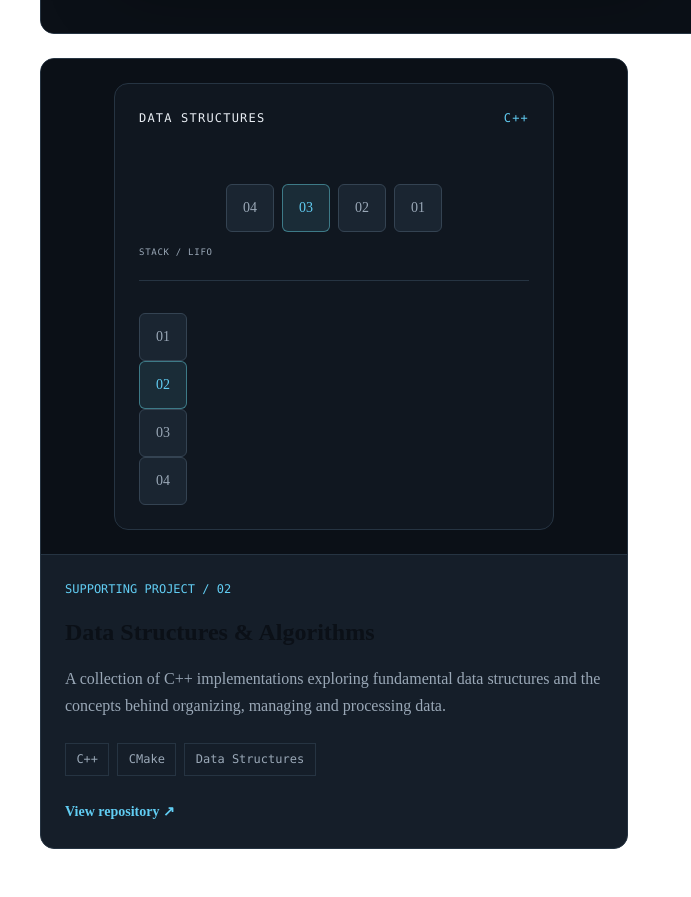
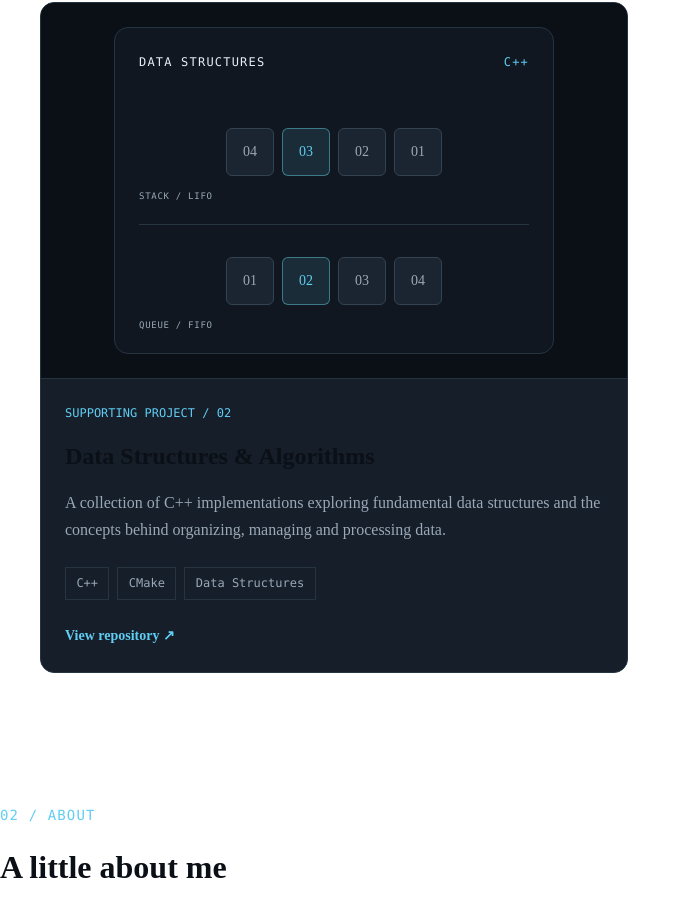
Before and after one commit to gatchez/gatchez-portfolio, a plain HTML site: page index.html in a window 1280 px wide. Shown: the part 1643-2540 px from the top of the page, without its empty margins (0-691 px from the left). Drawn offline with Linux system fonts and the light colour scheme.

Commit message:
(fix): typo fix

```diff
--- a/assets/css/layout.css
+++ b/assets/css/layout.css
@@ -7,7 +7,7 @@
 }
 
 .section {
-    padding-block: var(--space-10);
+    padding-block: 4rem;
 }
 
 .section-heading {
--- a/assets/css/tokens.css
+++ b/assets/css/tokens.css
@@ -32,10 +32,10 @@
     --space-4: 1rem; /* 16px */
     --space-5: 1.5rem; /* 24px */
     --space-6: 2rem; /* 32px */
-    --space-7: 3rem; /* 48px */
-    --space-8: 4rem; /* 64px */
-    --space-9: 5rem; /* 80px */
-    --space-10: 7rem; /* 112px */
+    --space-7: 2.5rem; /* 48px */
+    --space-8: 3rem; /* 64px */
+    --space-9: 4rem; /* 80px */
+    --space-10: 5rem; /* 112px */
 
     /* Layout */
     --container-width: 1200px;
--- a/index.html
+++ b/index.html
@@ -255,14 +255,16 @@
                                 <div class="structure-node accent-node">03</div>
                                 <div class="structure-node">02</div>
                                 <div class="structure-node">01</div>
+
                                 <span class="structure-caption">STACK / LIFO</span>
                             </div>
 
-                            <div class="tructure structure-queue">
+                            <div class="structure structure-queue">
                                 <div class="structure-node">01</div>
                                 <div class="structure-node accent-node">02</div>
                                 <div class="structure-node">03</div>
                                 <div class="structure-node">04</div>
+
                                 <span class="structure-caption">QUEUE / FIFO</span>
                             </div>
 
```
